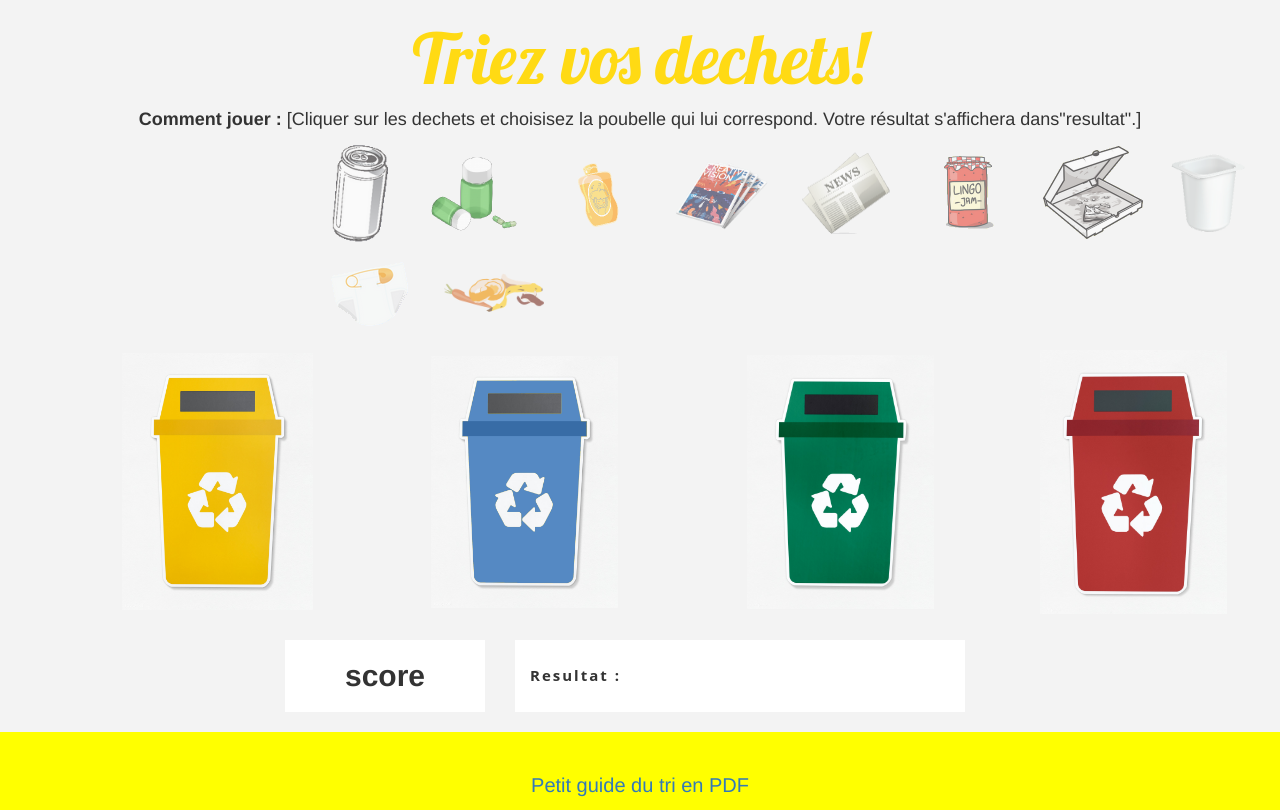
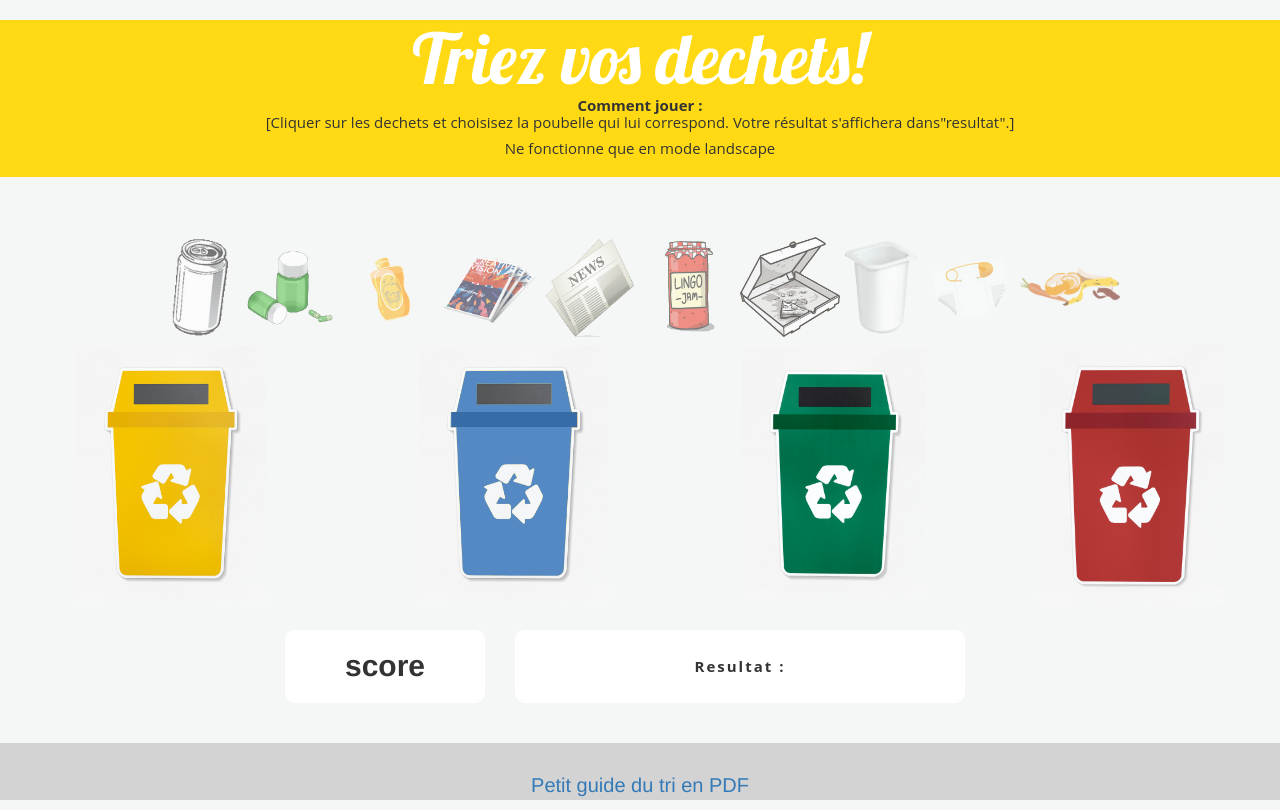
Before and after one commit to wolel/react-brief-tri-selectif, a plain HTML site: page index.html in a window 1280 px wide. Drawn offline with nearby package versions, Linux system fonts and the light colour scheme.

Commit message:
jeux - responsive que pour min-width: 1024 mode landscape - un peu de nettoyage

```diff
--- a/images/script_correction.js
+++ b/images/script_correction.js
@@ -7,6 +7,7 @@
 *
 *
 * */
+
 var dechets_jaune = ['bouteille','dechet2'];
 var dechets_vert = ['dechet vert 1'];
 var dechets_bleu = ['dechet bleu'];
@@ -19,8 +20,8 @@ dechets = dechets.concat(dechets_jaune,dechets_vert,dechets_bleu,dechets_marron)
 var poubelles = document.getElementsByClassName('poubelle');
 var dechet;
 
-var genererDechet = document.getElementById('genererDechet');
-genererDechet.onclick = function()
+var generer_dechet = document.getElementById('generer_dechet');
+generer_dechet.onclick = function()
 {
     var dechetIndex = Math.floor(Math.random()*dechets.length);
     //dechet = dechets[dechetIndex];
--- a/index.html
+++ b/index.html
@@ -19,26 +19,29 @@
 <body>
 <!------------------HEADER------------------------->
 
-<div id="titre"><h1>Triez vos dechets!</h1></div>
-<div>
-    <p><strong>Comment jouer : </strong>[Cliquer sur les dechets et choisisez la poubelle qui lui correspond.
-    Votre résultat s'affichera dans"resultat".]</p>
+<h1>Triez vos dechets!
 
-</div>
+<p><strong>Comment jouer : <br></strong>[Cliquer sur les dechets et choisisez la poubelle qui lui correspond.
+Votre résultat s'affichera dans"resultat".]</p>
+    <p id="disable">Ne fonctionne pas sur ce téléphone</p>
+    <p id="disablePortait">Ne fonctionne que en mode landscape</p>
+
+</h1>
+
 
 <!------------------DECHETS------------------------->
 
 <div id="dechets">
-    <img id="da" src="images/canette_soda.png" style="width: 80px">
-    <img id="db" src="images/flacons_plastiques.png" style="width: 100px">
-    <img id="dc" src="images/gel_douche.png" style="width:100px">
-    <img id="dd" src="images/magazine.png" style="width: 100px">
-    <img id="de" src="images/journal.png" style="width: 100px">
-    <img id="df" src="images/pot_confiture.png" style="width: 100px">
-    <img id="dg" src="images/papier_gras.png" style="width: 100px">
-    <img id="dh" src="images/pot_yogourt.png" style="width: 80px">
-    <img id="di" src="images/couches-bébé.png" style="width: 100px">
-    <img id="dj" src="images/restes.png" style="width:100px">
+    <img class="dechet_id" id="da" src="images/canette_soda.png" style="width: 80px">
+    <img class="dechet_id" id="db" src="images/flacons_plastiques.png" style="width: 100px">
+    <img class="dechet_id" id="dc" src="images/gel_douche.png" style="width:100px">
+    <img class="dechet_id" id="dd" src="images/magazine.png" style="width: 100px">
+    <img class="dechet_id" id="de" src="images/journal.png" style="width: 100px">
+    <img class="dechet_id" id="df" src="images/pot_confiture.png" style="width: 100px">
+    <img class="dechet_id" id="dg" src="images/papier_gras.png" style="width: 100px">
+    <img class="dechet_id" id="dh" src="images/pot_yogourt.png" style="width: 80px">
+    <img class="dechet_id" id="di" src="images/couches-bébé.png" style="width: 100px">
+    <img class="dechet_id" id="dj" src="images/restes.png" style="width:100px">
 
 </div>
 <!------------------POUBELLES------------------------->
@@ -46,18 +49,21 @@
 <div id="poubelles">
 
     <button class="btn" id="Pjaune" type= "button">
-    <img  id="pJ_visible" src="images/poubelle_jaune.jpg" width="58%">
-    <img id="pJ_non" src="images/poubelle_jaune_non.jpg" width="58%">
+    <img  class="pJ_visible" src="images/poubelle_jaune.jpg"style="width: 60%">
+    <img id="pJ_non" src="images/poubelle_jaune_non.jpg">
     </button>
 
     <button class="btn" id="Pbleu" type= "button">
-    <img src="images/poubelle_bleu.jpg" width="60%"></button>
+    <img class="pJ_visible" src="images/poubelle_bleu.jpg" style="width: 60%">
+    </button>
 
     <button class="btn" id="Pvert" type = "button">
-    <img src="images/poubelle_verte.jpg" width="70%"></button>
+    <img class="pJ_visible" src="images/poubelle_verte.jpg"style="width: 68%">
+    </button>
 
     <button class="btn" id="Pmarron" type = "button">
-    <img src="images/poubelle_marron.jpg" width="70%"></button>
+    <img class="pJ_visible" src="images/poubelle_marron.jpg"style="width: 68%">
+    </button>
 </div>
 
 <!------------------SCORE + RESULTAT------------------------->
@@ -68,7 +74,9 @@
 
 <!------------------FOOTER------------------------->
 
-<div id="footer"><a href="https://www.queyras-montagne.com/medias/images/info_pages/guidedutri-a6-bat-vfinale-2709.pdf" target="_blank"><br>Petit guide du tri en PDF</a></div>
+<footer>
+    <a href="https://www.queyras-montagne.com/medias/images/info_pages/guidedutri-a6-bat-vfinale-2709.pdf" target="_blank"><br>Petit guide du tri en PDF</a>
+</footer>
 
 <script src="script.js"></script>
 </body>
--- a/script.js
+++ b/script.js
@@ -56,10 +56,6 @@ var dpm = ['h','i','j'];         var dpm = [dh, di, dj];
 /*for (i = 0; i < dpj.length; i++){
     if (dpj){console.log(typeof dpj);// "typeof" voir de quel type est ma variable}}*/
 
-
-
-
-//----------dechets qui vont dans la:--------------
 
 //-------------------P JAUNE-----------------------
 
--- a/style.css
+++ b/style.css
@@ -1,44 +1,52 @@
-body{
+*{
+    box-sizing: border-box;
+}
+body, html{
     margin: 0;
     padding: 0;
-    background-color:rgb(243, 243, 243);
-    height: auto;
+    background-color:rgb(244, 247, 246);
 }
 
 /*-----------titre-----------------------*/
 
-
 h1{
-
     font-family: 'Lobster', cursive;
     font-size: 70px;
+    width: 100%;
+    background-color: rgb(255, 218, 20);
     text-align: center;
-    color: rgb(255, 218, 20);
+    color: white;
+    padding-bottom: 10px;
+    margin-bottom: 60px;
 }
-p{
-
-    font-size: 18px;
+h1 p{
+    font-family: "Open Sans", serif;
+    font-size: 15px;
     color: #333;
     text-align: center;
+}
+#disable{
+    display: none;
 }
 
 /*-----------déchets-----------------------*/
 #dechets{
-    /*display: flex;*/
-    margin-left: 300px;
+    display: flex;
+    flex-direction: row;
+    justify-content: center;
     cursor: pointer;
     color: white;
 }
-#da:hover, #db:hover, #dc:hover,#dd:hover,#de:hover, #df:hover, #dg:hover,#dh:hover,#di:hover,#dj:hover{
+.dechet_id:hover{
     opacity:1;
 }
 
-#da, #db, #dc,#dd,#de, #df, #dg,#dh,#di,#dj{
-   margin-left: 20px;
+.dechet_id {
+    margin-left: 20px;
     color: #333;
     opacity: .6;
   }
-#da:hover, #db:hover, #dc:hover,#dd:hover,#de:hover, #df:hover, #dg:hover,#dh:hover,#di:hover,#dj:hover{
+.dechet_id:hover{
     transform: scale(1.5);
     font-weight: bold;
 
@@ -61,41 +69,19 @@ p{
     display: none;
     margin-left: 135px;
 }
-#pJ_visible{
-    margin-left: 80px;
-}
 
-
-#pJ_non, #pJ_visible, .btn{
+#pJ_non, .pJ_visible, .btn{
     background-color: transparent;
     border-bottom-style: none;
     outline-style: none;
 }
-#pJ_non:hover, #pJ_visible:hover{
+#pJ_non:hover, .pJ_visible:hover{
     transform: scale(0.97);
 }
-.btn:active{
+.btn:active {
     outline-style: none;
     border: none;
 }
-/*.btn:focus { outline:0 !important; }
-.btn:active { outline:0 !important; }
-*/
-/*
-#Pjaune, #Pbleu, #Pvert, #Pmarron{
-    width: 300px;
-    height: 150px;
-    margin: 50px 20px 80px 20px;
-    text-align: center;
-    color: white;
-
-}
-
-#Pjaune {background-color: #E0D42B;}
-#Pvert  {background-color: #0B2E13;}
-#Pbleu  {background-color: #16193D;}
-#Pmarron {background-color:#69471E;}
-*/
 /*-----------champ-----------------------*/
 
 
@@ -115,6 +101,8 @@ p{
     border: none;
     letter-spacing: 2px;
     font-family: "Open Sans", serif;
+    border-radius: 10px;
+    text-align: center;
 }
 
 #score{
@@ -123,12 +111,56 @@ p{
     background-color: white;
     color: #333;
     font-size: 30px;
+    border-radius: 10px;
+    text-align: center;
 }
 
-#footer{
-    background-color: yellow;
+footer{
+    background-color: lightgrey;
     font-size: 20px;
     text-align: center;
-    padding: 10px;
     width: 100%;
+    position: fixed;
+    bottom: 0;
 }
+/*============================MEDIA QUERIES==================================*/
+@media screen and (max-width:736px) {
+
+    #dechets,#poubelles,#score,#resultat,p,footer{
+        display: none;
+    }
+    #disable{
+        display: block;
+    }
+
+}
+/*-------------------------------------*/
+
+@media screen and (min-width:1024px) and (orientation: landscape) {
+
+    #dechets{
+        display: flex;
+        flex-direction: row;
+        justify-content: center;
+        cursor: pointer;
+        color: white;
+    }
+.dechet_id{
+    margin-left: 0;
+    color: #333;
+    opacity: .6;
+}
+    img{
+        width: 100%;
+    }
+}
+/*-------------------------------------*/
+@media (orientation: portrait) {
+
+    #dechets,#poubelles,#score,#resultat,p,footer, #disable{
+        display: none;
+    }
+    #disablePortait{
+        display: block;
+    }
+}
```
Also changed, not shown: images/index_correction.html (+2 -2 lines).
